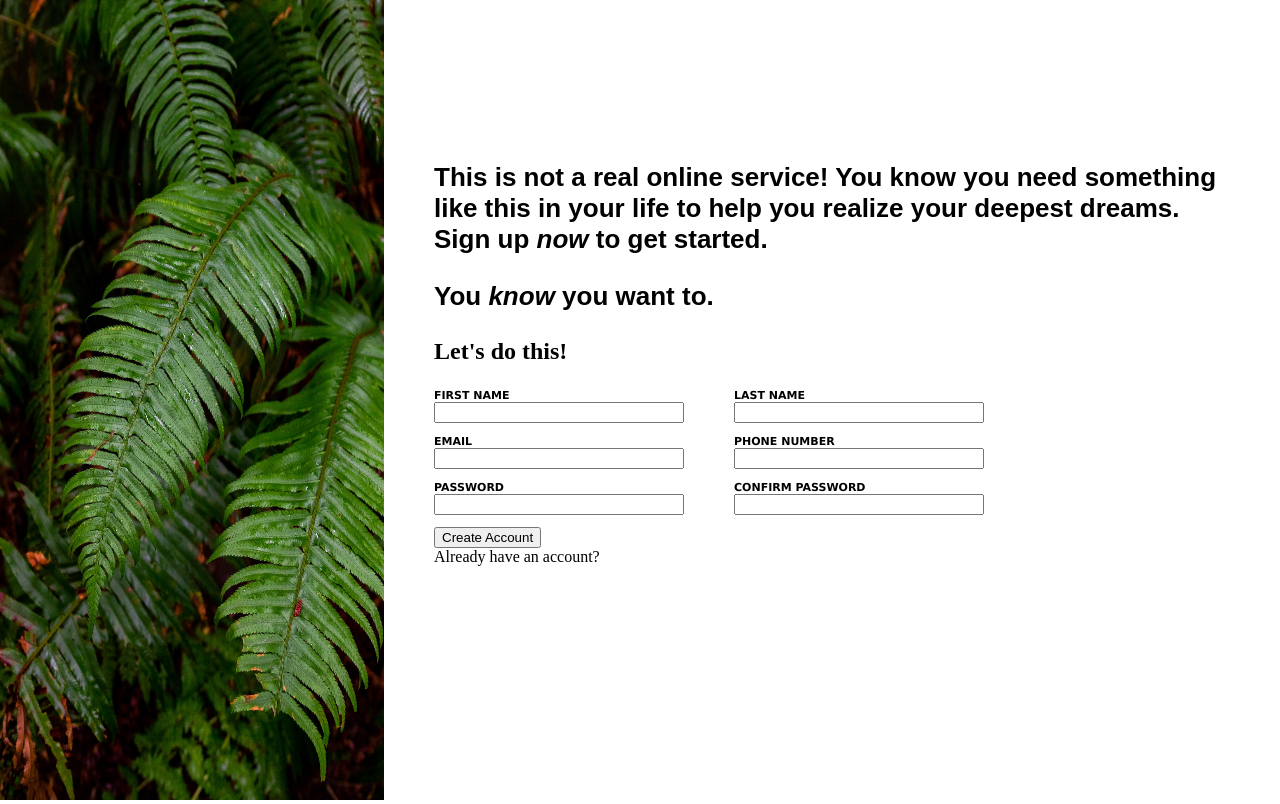
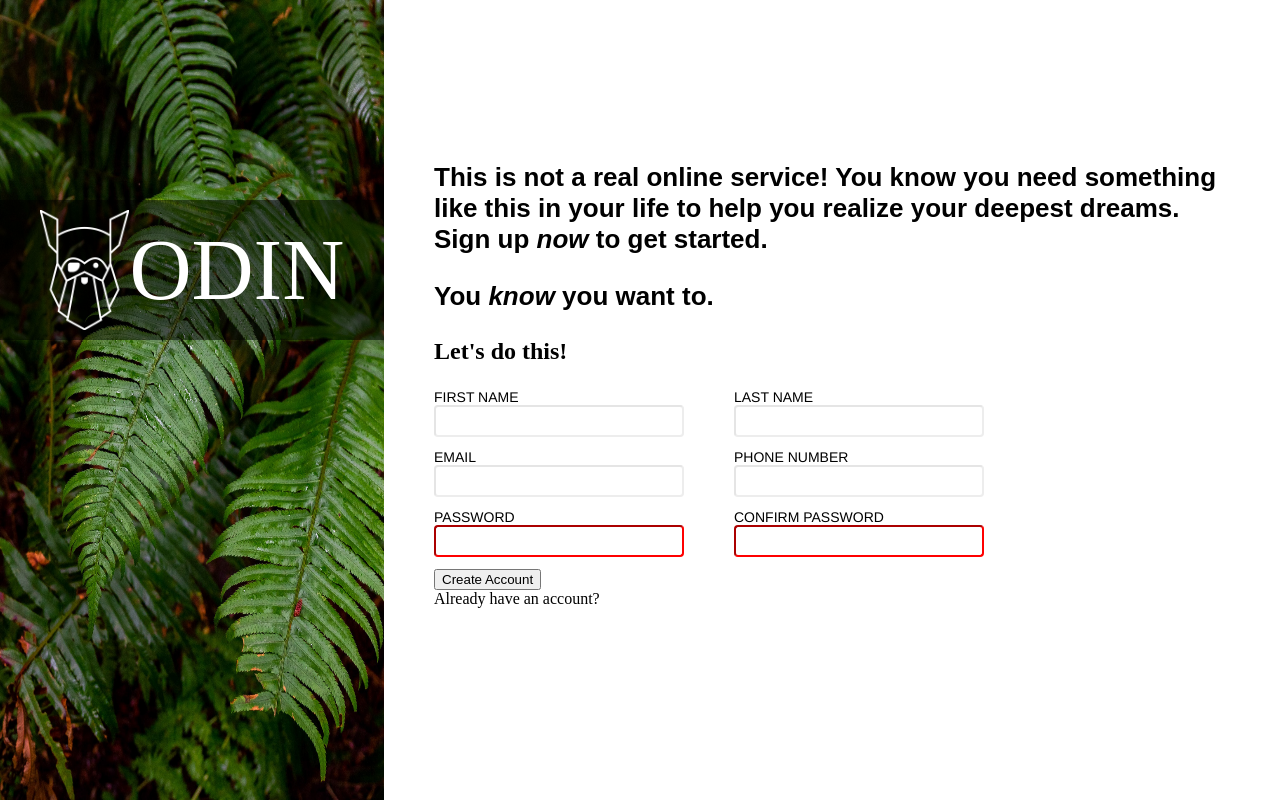
Before and after one commit to zeljko1999/SignUp-Form, a plain HTML site: page index.html in a window 1280 px wide. Drawn offline with Linux system fonts and the light colour scheme.

Commit message:
Add ODIN logo,text and font/shadow changes

```diff
--- a/index.html
+++ b/index.html
@@ -13,6 +13,10 @@
     <div id="left-side">
         <img class="img-left" src="images/halie-west-25xggax4bSA-unsplash.jpg"
         alt="Beatiful leaves soaked with rain.">
+        <div class="overlay-odin">
+        <img class="img-odin-left" src="images/odin-lined.png">
+        <div class="odin-text">ODIN</div>
+    </div>
     </div>
     <div id="right-side">
         <div class="header-right">
--- a/style.css
+++ b/style.css
@@ -1,13 +1,39 @@
 #left-side{
+    position:relative;
     max-width: 30%;
     min-width: 30%;
     height: 100%;
 }
 
 .img-left{
+    position:absolute;
     max-width: 100%;
     min-width: 100%;
     height: 100%;
+    z-index: 1;
+}
+
+.img-odin-left{
+    height: 120px;
+
+}
+
+.overlay-odin{
+    position:absolute;
+    z-index:2;
+    display:flex;
+    flex-direction: row;
+    background:rgba(0,0,0,0.5);
+    width: 100%;
+    align-items: center;
+    justify-content: center;
+    top: 200px;
+    padding: 10px 0;
+}
+
+.odin-text{
+    color:white;
+    font-size: 86px;
 }
 
 body{
@@ -51,8 +77,20 @@ body{
 }
 
 label{
-    font-family:Verdana, Geneva, Tahoma, sans-serif;
-    font-size: 11px;
-    font-weight: bolder;
+    font-family:'Franklin Gothic Medium', 'Arial Narrow', Arial, sans-serif;
+    font-weight: 500;
+    font-size: 14px;
     width: 250px;
 }
+
+input {
+    padding: 6px;
+    border-radius: 4px;
+    font-family:'Franklin Gothic Medium', 'Arial Narrow', Arial, sans-serif;
+    font-size: 14px;
+    border-color:rgba(0,0,0,0.1);
+}
+
+input:invalid{
+    border-color:rgba(255,0,0,1);
+}
```
